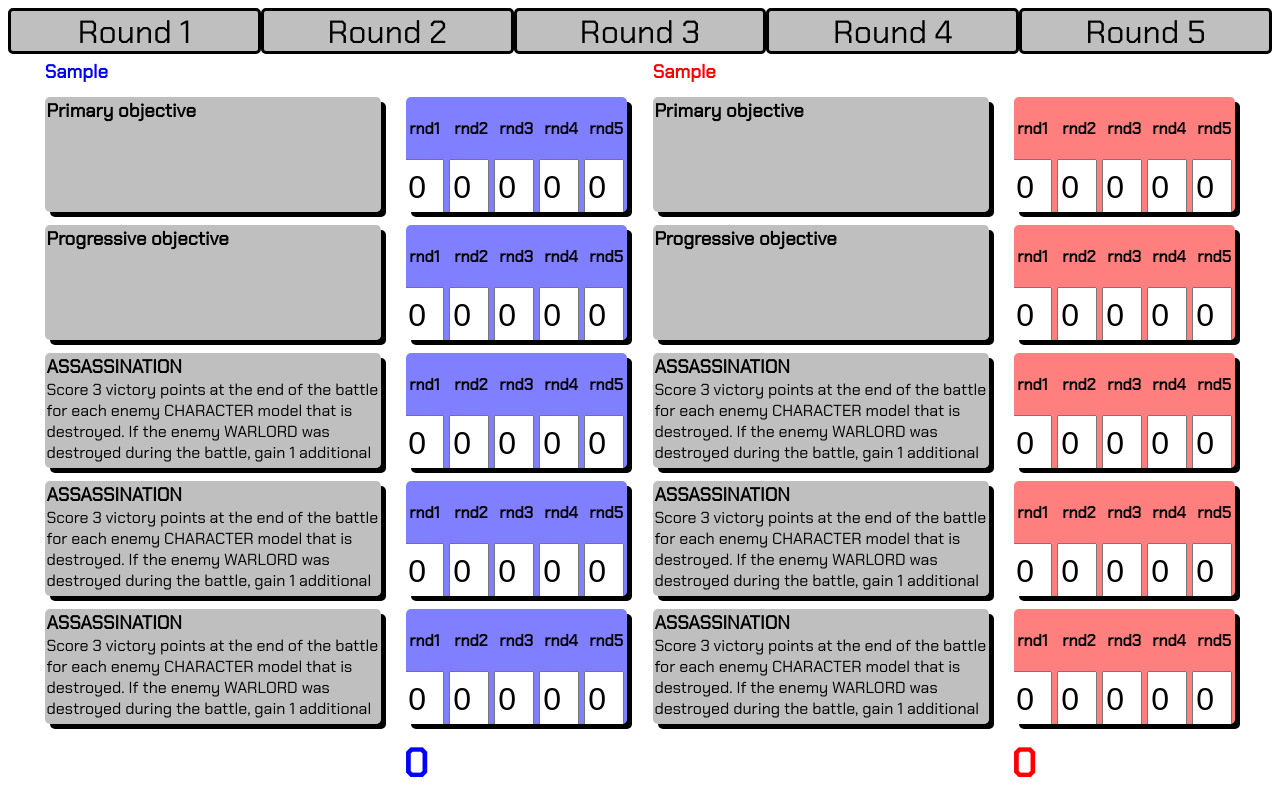
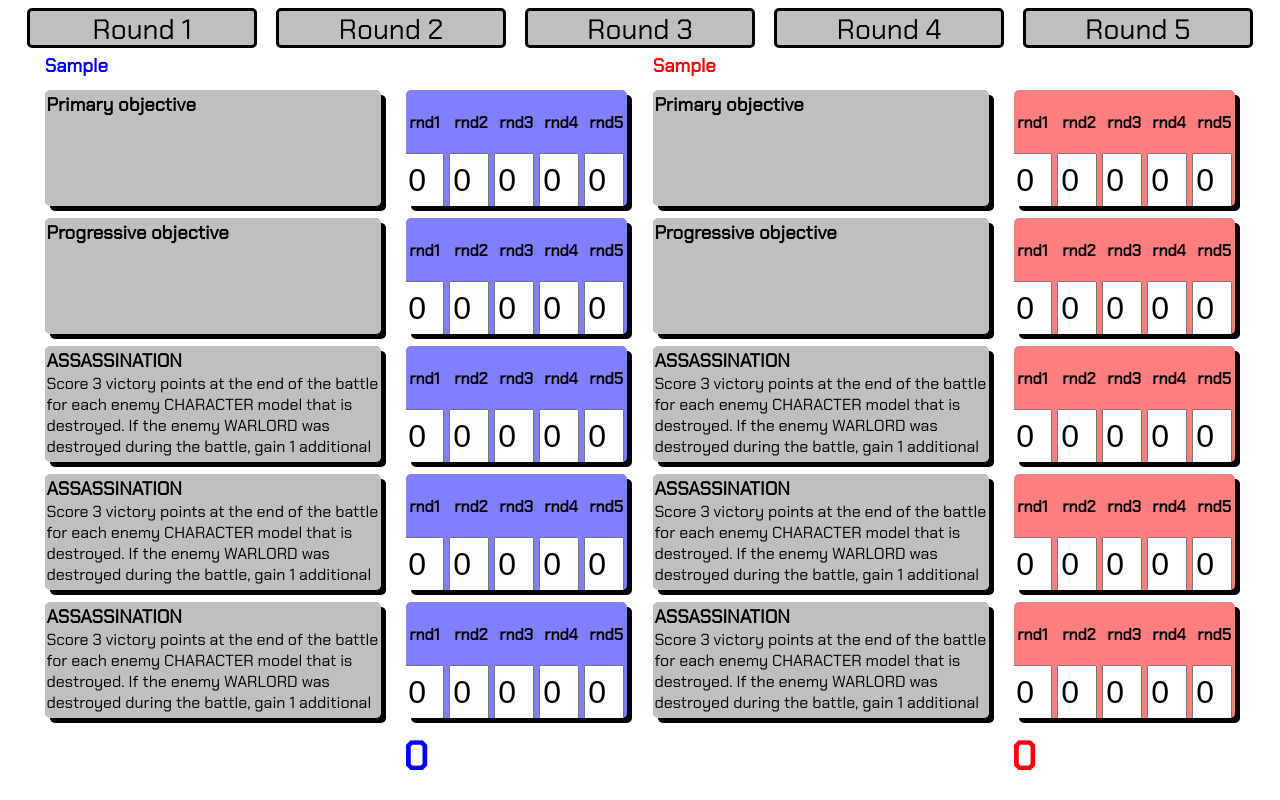
Before and after one commit to joelheezen/warhammer, a plain HTML site: page index.html in a window 1280 px wide. Both pictures are taken after typing "Sample", "Sample" into the empty fields and a click on the button "GO". Drawn offline with Linux system fonts and the light colour scheme.

Commit message:
fixed scrolling issue

```diff
--- a/css/style.css
+++ b/css/style.css
@@ -147,6 +147,7 @@ h4 {
 
 #header-bar{
     display: flex;
+    justify-content: space-evenly;
 }
 
 #title {
@@ -155,9 +156,10 @@ h4 {
 rndBtn {
     display:block;
     background-color:rgba(128, 128, 128, 0.5);
-    width: 20vw;
-    height: 5vh;
-    font-size:4vh;
+    width: 17.5vw;
+    height: 4vh;
+    padding-bottom:0.2vh;
+    font-size:3.5vh;
     border-style: solid;
     border-radius: 5px;
     text-align: center;
```
